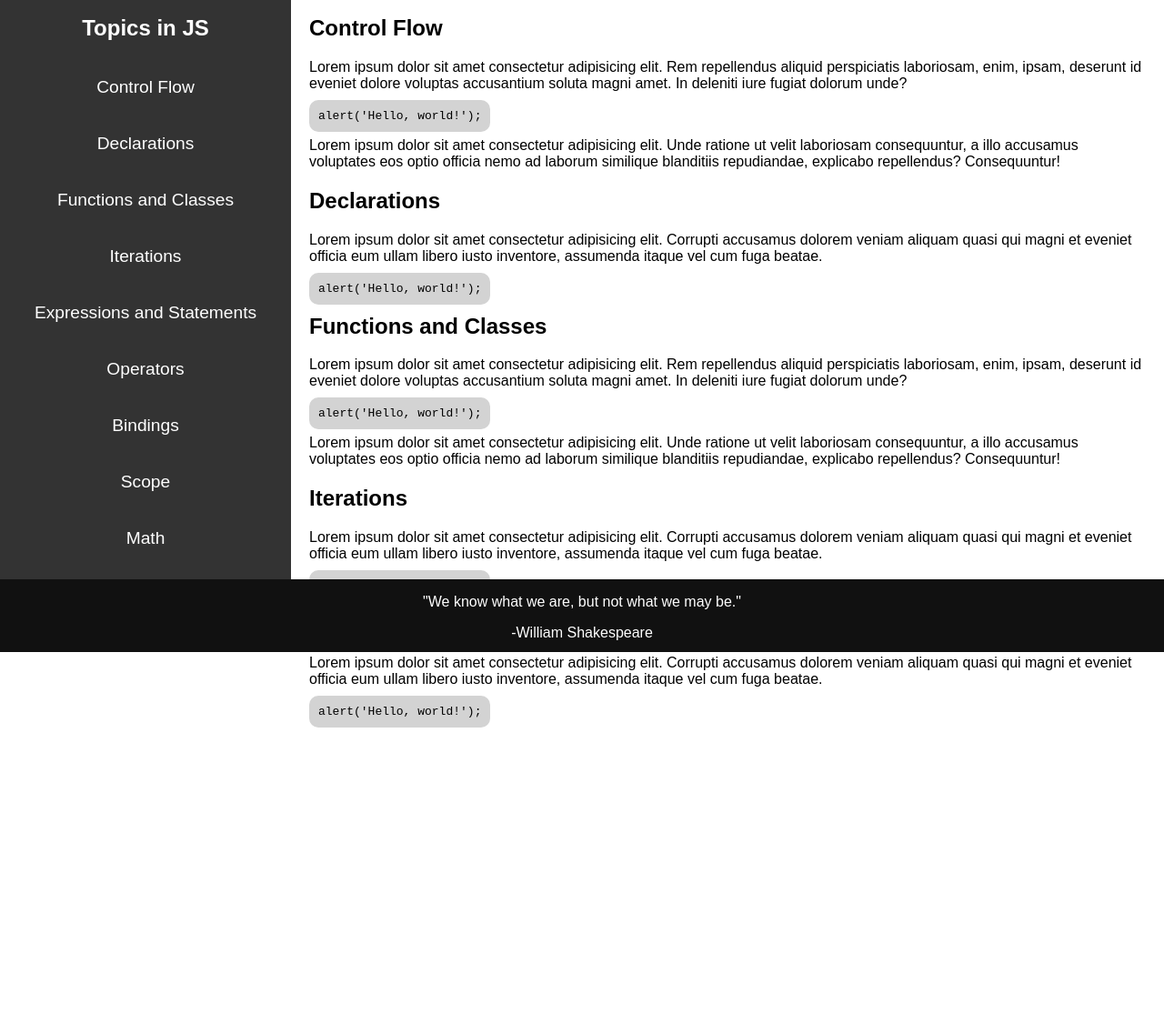
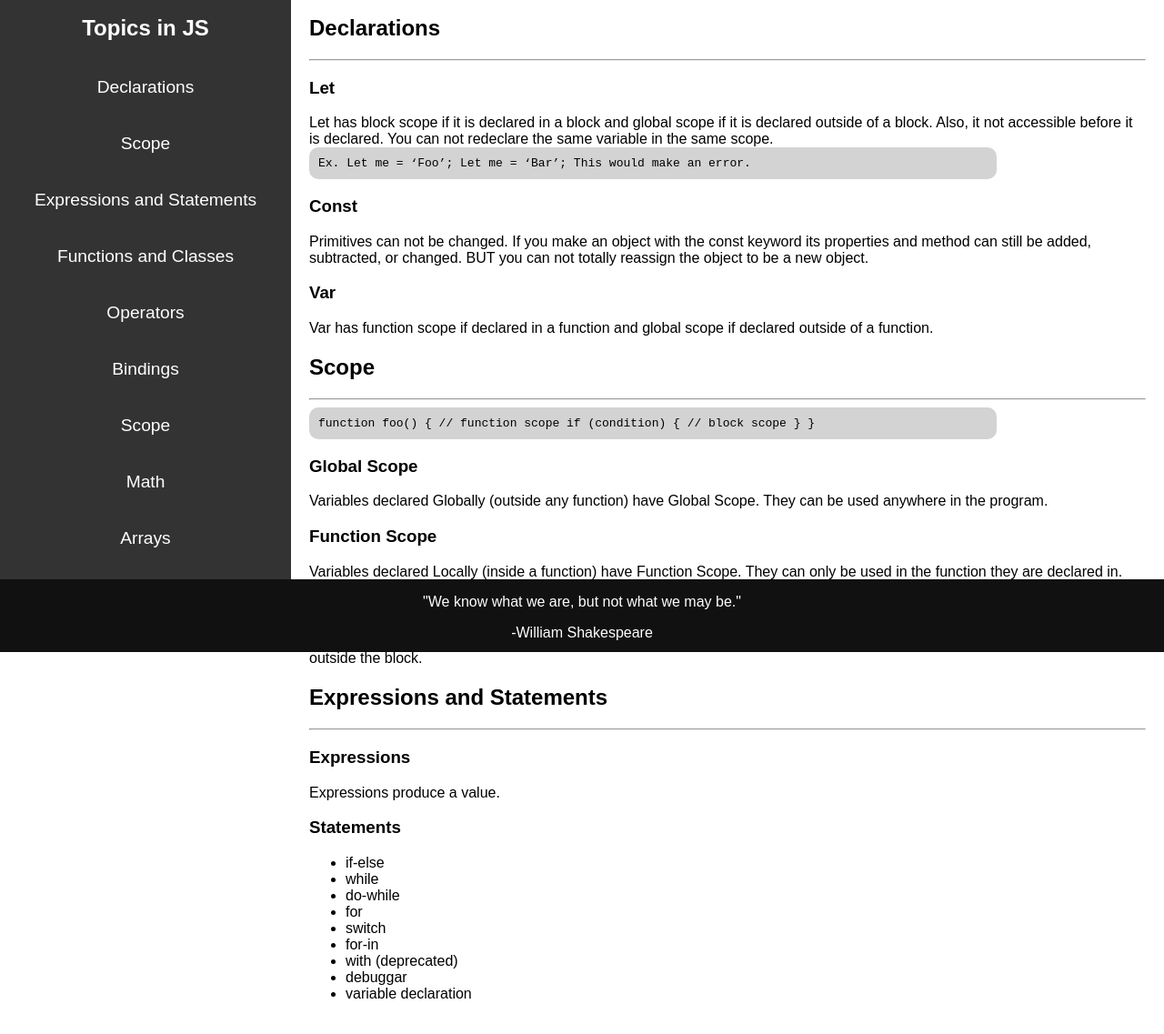
Before and after one commit to Madeline-Carr/technical-documentation-page, a plain HTML site: page index.html in a window 1280 px wide. Shown: the part 83-1220 px from the top of the page at 91% size. Before the commit the page ends 983 px from the top, so only its background shows below. Drawn offline with Linux system fonts and the light colour scheme.

Commit message:
Declarations, Scope, and Expressions
I added some notes about declarations, scope, and expressions. I also added some lines under the headings to make a clearer division between the sections.

```diff
--- a/index.html
+++ b/index.html
@@ -19,11 +19,10 @@
     <!-- Naviagtion Bar -->
     <nav id="navbar">
         <h2>Topics in JS</h2>
-        <div><a href="#Control" class="nav-link">Control Flow</a></div>
         <div><a href="#Declarations" class="nav-link">Declarations</a></div>
+        <div><a href="#Scope" class="nav-link">Scope</a></div>
+        <div><a href="#Expressions" class="nav-link">Expressions and Statements</a></div>
         <div><a href="#Functions" class="nav-link">Functions and Classes</a></div>
-        <div><a href="#Iterations" class="nav-link">Iterations</a></div>
-        <div><a href="#Expressions" class="nav-link">Expressions and Statements</a></div>
         <div><a href="#Operators" class="nav-link">Operators</a></div>
         <div><a href="#Bindings" class="nav-link">Bindings</a></div>
         <div><a href="#Scope" class="nav-link">Scope</a></div>
@@ -33,56 +32,87 @@
     </nav>
     <!-- Main Section -->
     <main id="main-doc">
-        <section class="main-section" id="Control">
-            <h2>Control Flow</h2>
-            <p>Lorem ipsum dolor sit amet consectetur adipisicing elit. Rem repellendus aliquid perspiciatis
-                laboriosam, enim, ipsam, deserunt id eveniet dolore voluptas accusantium soluta magni amet. In deleniti
-                iure fugiat dolorum unde?</p>
-            <code>
-                 alert('Hello, world!');
-            </code>
-            <p>Lorem ipsum dolor sit amet consectetur adipisicing elit. Unde ratione ut velit laboriosam consequuntur,
-                a illo accusamus voluptates eos optio officia nemo ad laborum similique blanditiis repudiandae,
-                explicabo repellendus? Consequuntur!</p>
-        </section>
+
         <section class="main-section" id="Declarations">
             <h2>Declarations</h2>
-            <p>Lorem ipsum dolor sit amet consectetur adipisicing elit. Corrupti accusamus dolorem veniam aliquam quasi
-                qui magni et eveniet officia eum ullam libero iusto inventore, assumenda itaque vel cum fuga beatae.</p>
+            <hr>
+            <h3>Let</h3>
+            <p>Let has block scope if it is declared in a block and global scope if it is declared outside of a block.
+                Also, it not accessible before it is declared. You can not redeclare the same variable in the same
+                scope.
+                <code>
+                    Ex. Let me = ‘Foo’;
+                    Let me = ‘Bar’; This would make an error.
+                </code>
+            </p>
+            <h3>Const</h3>
+            <p>Primitives can not be changed. If you make an object with the const keyword its properties and method
+                can still be added, subtracted, or changed. BUT you can not totally reassign the object to be a new
+                object.
+            </p>
+            <h3>Var</h3>
+            <p>Var has function scope if declared in a function and global scope if declared outside of a function.</p>
+        </section>
+
+        <section class="main-section" id="Scope">
+            <h2>Scope</h2>
+            <hr>
             <code>
-                  alert('Hello, world!');
+             function foo() {
+                // function scope
+                if (condition) {
+                    // block scope
+                  }
+              }
             </code>
+            <h3>Global Scope</h3>
+            <p>Variables declared Globally (outside any function) have Global Scope. They can be used anywhere in the
+                program.
+            </p>
+            <h3>Function Scope</h3>
+            <p>Variables declared Locally (inside a function) have Function Scope. They can only be used in the
+                function they are declared in.
+            </p>
+            <h3>Block Scope</h3>
+            <p>Variables declared with the var keyword can not have Block Scope. Variables declared inside a
+                block {} can be accessed from outside the block.
+            </p>
         </section>
-        <section class="main-section" id="Function">
-            <h2>Functions and Classes</h2>
-            <p>Lorem ipsum dolor sit amet consectetur adipisicing elit. Rem repellendus aliquid perspiciatis
-                laboriosam, enim, ipsam, deserunt id eveniet dolore voluptas accusantium soluta magni amet. In deleniti
-                iure fugiat dolorum unde?</p>
-            <code>
-                     alert('Hello, world!');
-                </code>
-            <p>Lorem ipsum dolor sit amet consectetur adipisicing elit. Unde ratione ut velit laboriosam consequuntur,
-                a illo accusamus voluptates eos optio officia nemo ad laborum similique blanditiis repudiandae,
-                explicabo repellendus? Consequuntur!</p>
-        </section>
-        <section class="main-section" id="Iterations">
-            <h2>Iterations</h2>
-            <p>Lorem ipsum dolor sit amet consectetur adipisicing elit. Corrupti accusamus dolorem veniam aliquam quasi
-                qui magni et eveniet officia eum ullam libero iusto inventore, assumenda itaque vel cum fuga beatae.</p>
-            <code>
-                      alert('Hello, world!');
-                </code>
-        </section>
+
         <section class="main-section" id="Expressions">
             <h2>Expressions and Statements</h2>
-            <p>Lorem ipsum dolor sit amet consectetur adipisicing elit. Corrupti accusamus dolorem veniam aliquam quasi
-                qui magni et eveniet officia eum ullam libero iusto inventore, assumenda itaque vel cum fuga beatae.</p>
-            <code>
+            <hr>
+            <h3>Expressions</h3>
+            <p>Expressions produce a value.
+            </p>
+            <h3>Statements</h3>
+            <ul>
+                <li>if-else
+                </li>
+                <li>while</li>
+                <li>do-while</li>
+                <li>for</li>
+                <li>switch</li>
+                <li>for-in</li>
+                <li>with (deprecated)
+                </li>
+                <li>debuggar</li>
+                <li>variable declaration
+                </li>
+            </ul>
+        </section>
+    </main>
+
+    <section class="main-section" id="Function">
+        <h2>Functions and Classes</h2>
+        <hr>
+        <p>Lorem ipsum dolor sit amet consectetur adipisicing elit. Rem repellendus aliquid perspiciatis
+            laboriosam, enim, ipsam, deserunt id eveniet dolore voluptas accusantium soluta magni amet. In deleniti
+            iure fugiat dolorum unde?</p>
+        <code>
                  alert('Hello, world!');
-             </code>
-        </section>
-
-    </main>
+        </code>
+    </section>
 
     <!-- Footer -->
     <footer>
--- a/styles.css
+++ b/styles.css
@@ -61,6 +61,8 @@ code{
     background-color: lightgrey;
     padding: 10px;
     border-radius: 10px;
+    display: block;
+    width: 80%;
 }
 div{
     padding:20px;
@@ -77,8 +79,9 @@ main{
 a:hover{
     color: dodgerblue;
 
-@media only screen and (max-width: 600px) {
-    body {
-        background-color: lightblue;
+@media only screen and (max-width: 650px) {
+    header{
+        min-height: 160px;
+
     }
 }
```
